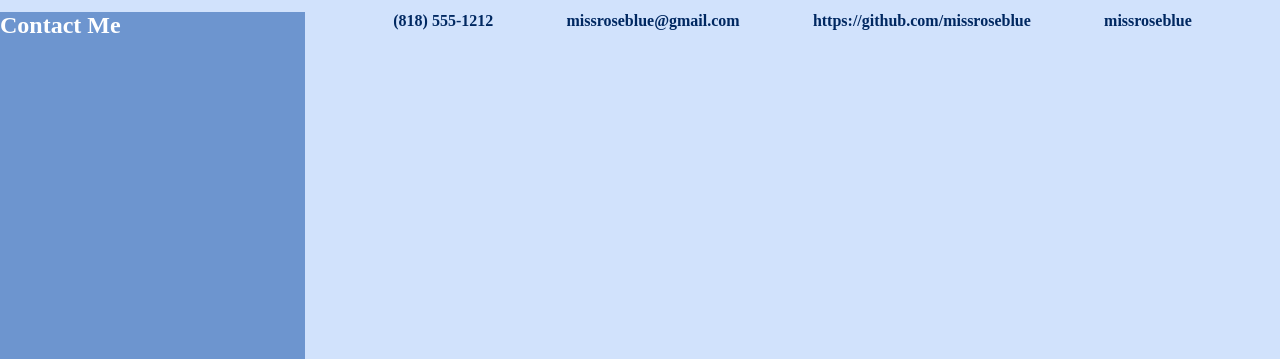
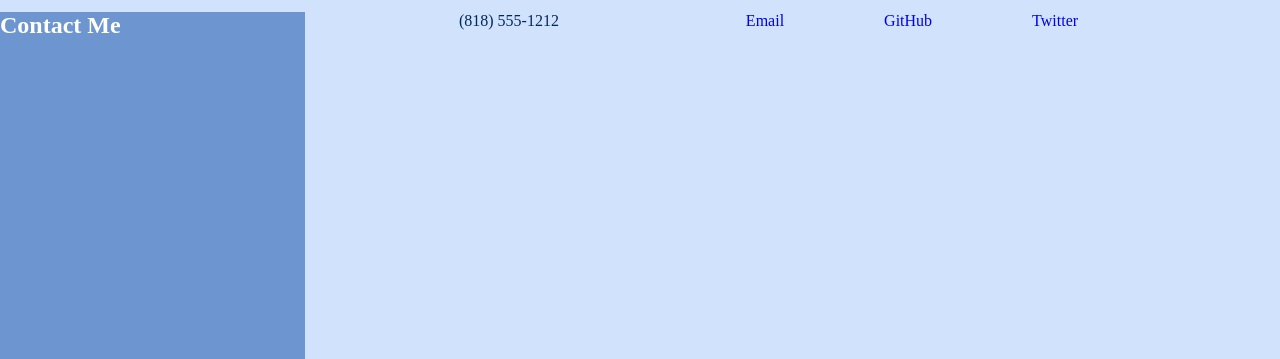
Before and after one commit to smcaceres/smcaceres.github.io, a plain HTML site: page index.html in a window 1280 px wide. Shown: the part 2157-2516 px from the top of the page. Drawn offline with Linux system fonts and the light colour scheme.

Commit message:
added links

```diff
--- a/assets/style.css
+++ b/assets/style.css
@@ -120,3 +120,11 @@ nav ul li a {
     justify-content: space-evenly;
     color: #002861;
 }
+
+.footer a {
+    flex-direction: row;
+    list-style: none;
+    display: inline-block;
+    text-decoration: none;
+    margin: auto 3em;
+}
--- a/index.html
+++ b/index.html
@@ -54,10 +54,11 @@
     </div>
 
     <div class="footer">
-    <h4>(818) 555-1212</h4>
-    <h4>missroseblue@gmail.com</h4>
-    <h4>https://github.com/missroseblue</h4>
-    <h4>missroseblue</h4>
+
+    <p>(818) 555-1212<p>
+    <a href="mailto:missroseblue@gmail.com">Email</a>
+    <a href="https://github.com/missroseblue">GitHub</a>
+    <a href="https://twitter.com/missroseblue">Twitter</a>
     </div>
 
 </div>
```
